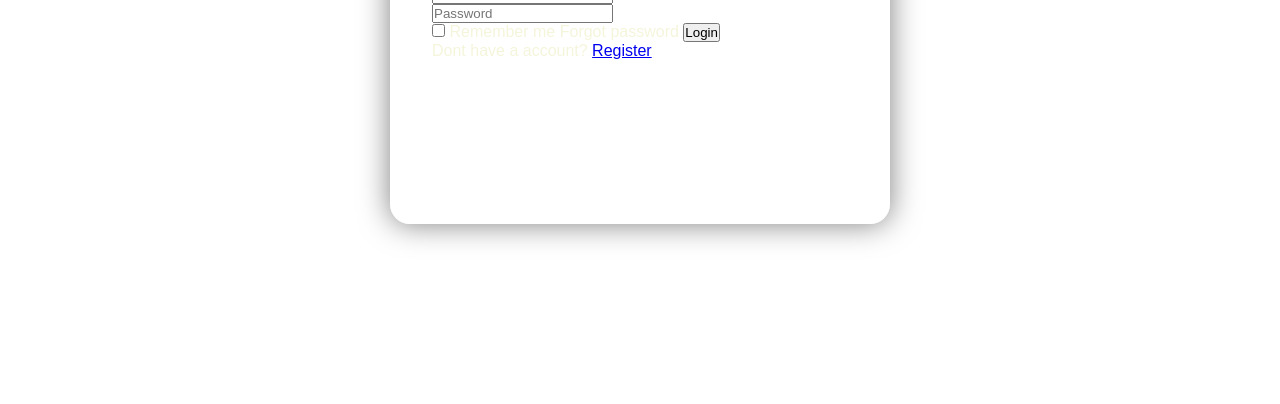
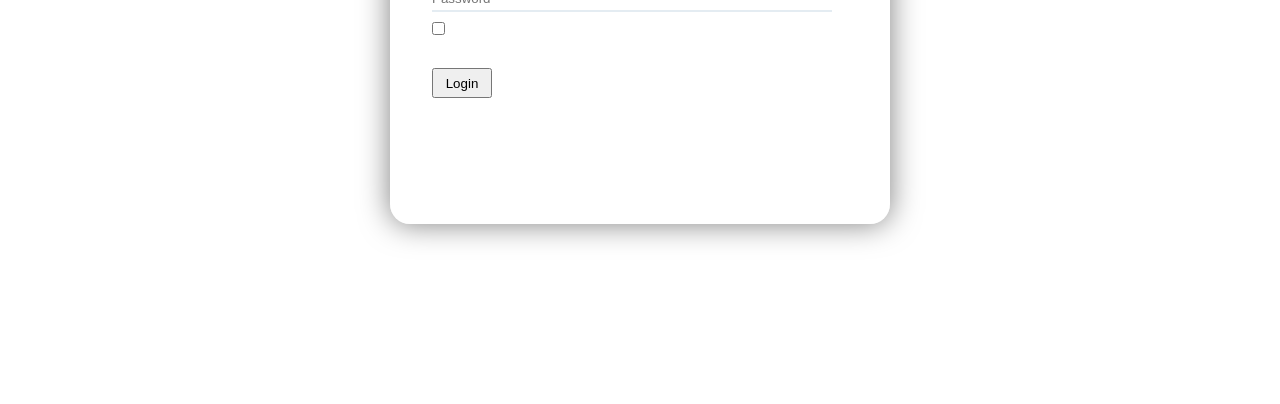
Before and after one commit to Wassster/FitTrack, a plain HTML site: page index.html in a window 1280 px wide. Shown: the part 396-800 px from the top of the page. Drawn offline with Linux system fonts and the light colour scheme.

Commit message:
inlog af nu registratie maken

```diff
--- a/index.html
+++ b/index.html
@@ -25,15 +25,17 @@
         <div class="input">
           <input type="text" placeholder="Password" required />
         </div>
-        <div class="remember/forgot">
+        <div class="remember">
           <label class="kleur"><input type="checkbox" /> Remember me</label>
-          <label href="#" class="kleur">Forgot password</label>
+          <a href="#" class="kleur">Forgot password</a>
+        </div>
 
-          <button type="submit" class="button">Login</button>
+        <button type="submit" class="button">Login</button>
 
-          <div class="register">
-            <p class="kleur">Dont have a account? <a href="#">Register</a></p>
-          </div>
+        <div class="register">
+          <p class="kleur">
+            Dont have a account? <a href="#" class="kleur">Register</a>
+          </p>
         </div>
       </form>
     </div>
--- a/style.css
+++ b/style.css
@@ -15,6 +15,7 @@ header {
   display: flex;
   justify-content: center;
   align-items: center;
+  box-shadow: 0 0 30px rgba(255, 254, 254, 0.5);
 }
 
 body {
@@ -58,5 +59,57 @@ body {
 }
 
 .kleur {
-  color: beige;
+  color: white;
 }
+
+.form h1 {
+  text-align: center;
+  font-size: 2em;
+  margin-bottom: x;
+}
+
+.input {
+  position: relative;
+  height: 25px;
+  width: 400px;
+  border-bottom: 2px solid #e4ecf2;
+  margin: 30px 0;
+}
+
+.input label {
+  position: absolute;
+  top: 50%;
+  left: 5px;
+  transform: translateY(-50%);
+  color: #e4ecf2;
+  font-weight: 500;
+  pointer-events: none;
+}
+
+.input input {
+  width: 100%;
+  height: 100%;
+  background: transparent;
+  border: none;
+  outline: none;
+  color: #e4ecf2;
+}
+
+.button {
+  height: 30px;
+  width: 60px;
+}
+
+.remember {
+  font-size: 0.8em;
+  display: flex;
+  justify-content: space-between;
+  margin: -20px 0px 30px;
+}
+
+.register {
+  font-size: 0.8em;
+  display: flex;
+  justify-content: space-between;
+  margin: 70px 0px -40px;
+}
```
